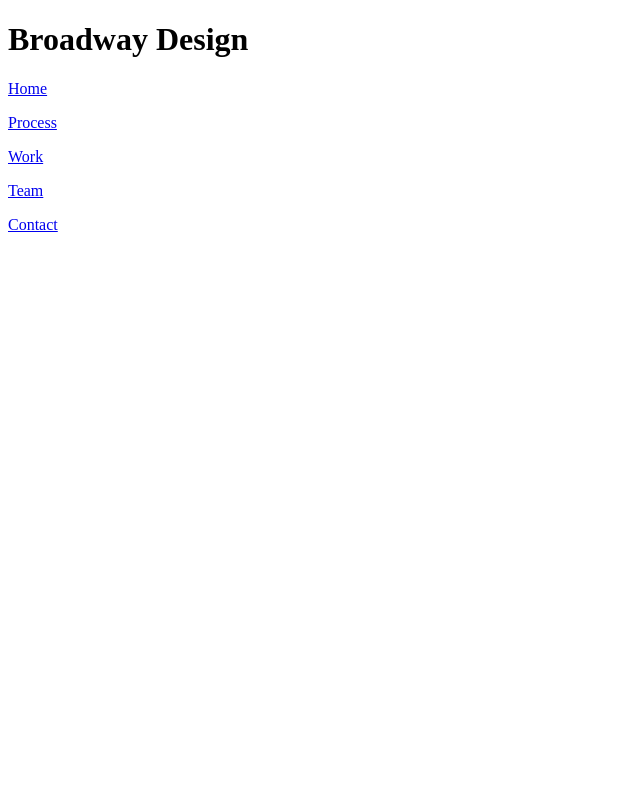
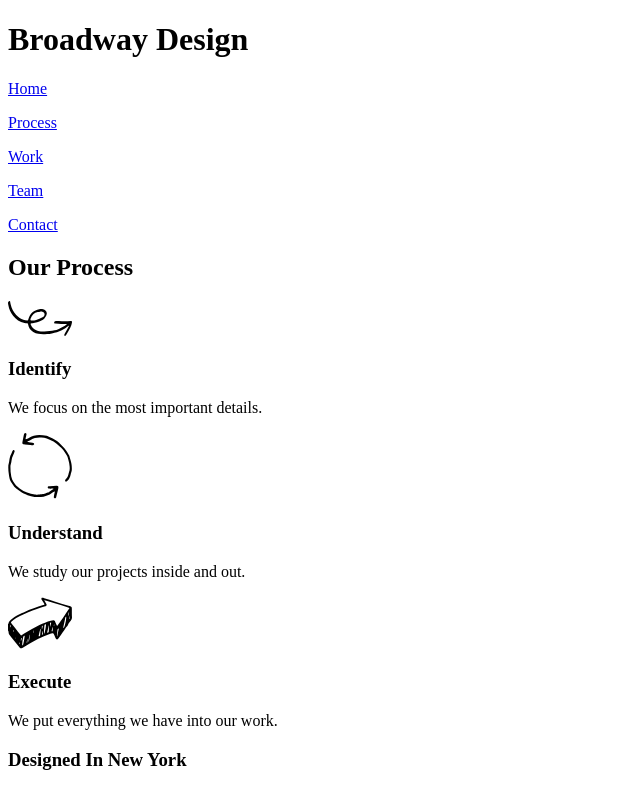
Before and after one commit to jkang215/Broadway, a plain HTML site: page index.html in a window 1280 px wide. Shown: the whole page, without its empty margins (0-640 px from the left). Drawn offline with Linux system fonts and the light colour scheme.

Commit message:
Added Process section and skeleton for the rest of the HTML

```diff
--- a/index.html
+++ b/index.html
@@ -9,11 +9,32 @@
     <div class="header">
       <h1>Broadway Design</h1>
       <p><a href="#">Home</a></p>
-      <p><a href="#">Process</a></p>
-      <p><a href="#">Work</a></p>
-      <p><a href="#">Team</a></p>
-      <p><a href="#">Contact</a></p>
+      <p><a href="#process">Process</a></p>
+      <p><a href="#work">Work</a></p>
+      <p><a href="#team">Team</a></p>
+      <p><a href="#contact">Contact</a></p>
     </div>
+    <div id="process">
+      <h2>Our Process</h2>
+      <p><img src="./resources/images/identify.svg" alt="Image: Identify icon"></p>
+      <h3>Identify</h3>
+      <p>We focus on the most important details.</p>
+      <p><img src="./resources/images/understand.svg" alt="Image: Understand icon"></p>
+      <h3>Understand</h3>
+      <p>We study our projects inside and out.</p>
+      <p><img src="./resources/images/execute.svg" alt="Image: Execute icon"></p>
+      <h3>Execute</h3>
+      <p>We put everything we have into our work.</p>
+      <h3 id="designed">Designed In New York</h3>
+    </div>
+    <div id="work">
 
+    </div>
+    <div id="team">
+
+    </div>
+    <div id="contact">
+
+    </div>
   </body>
 </html>
```
